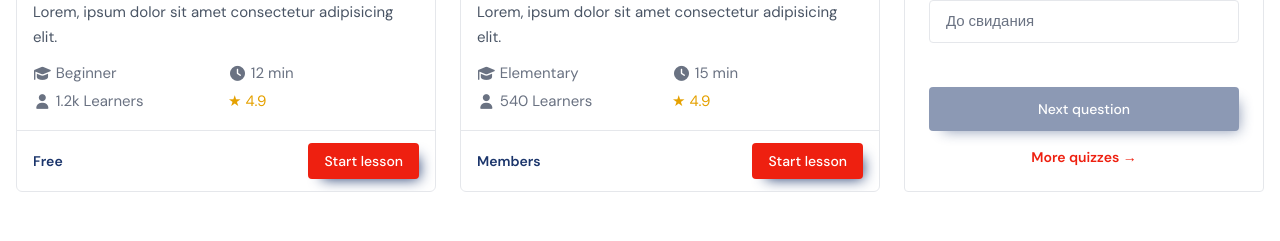
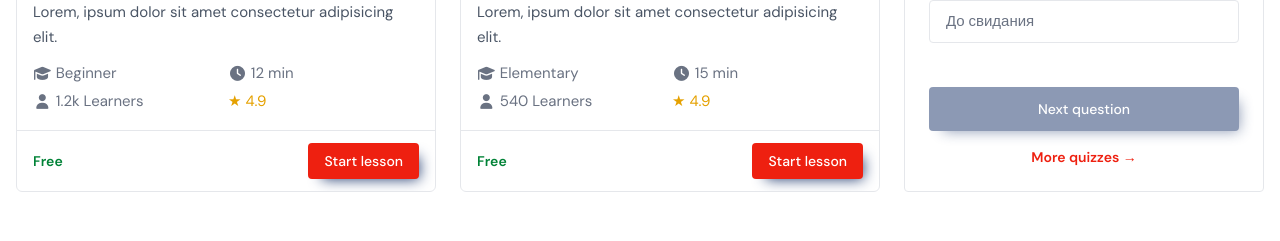
Before and after one commit to sandeepkamara12/Tutor, a React (Vite) app: page / in a window 1280 px wide. Shown: the part 3380-3621 px from the top of the page. Built offline with nearby package versions, Linux system fonts and the light colour scheme.

Commit message:
change the lesson price color to green

```diff
--- a/src/components/Lessons.jsx
+++ b/src/components/Lessons.jsx
@@ -30,7 +30,7 @@ const Lessons = () => {
             duration: "15 min",
             learners: "540",
             rating: "4.9",
-            price: "Members",
+            price: "Free",
             instructor: "I",
             href: "#",
         },
@@ -200,7 +200,7 @@ const Lessons = () => {
                                     </div>
 
                                     {/* Footer */}
-                                    <div className="flex items-center justify-between px-4 py-3 border-t border-gray-200 text-sm text-russian-dark-blue">
+                                    <div className="flex items-center justify-between px-4 py-3 border-t border-gray-200 text-sm text-green-700">
                                         <span className="font-semibold">{lesson.price}</span>
 
                                         <Button
```
